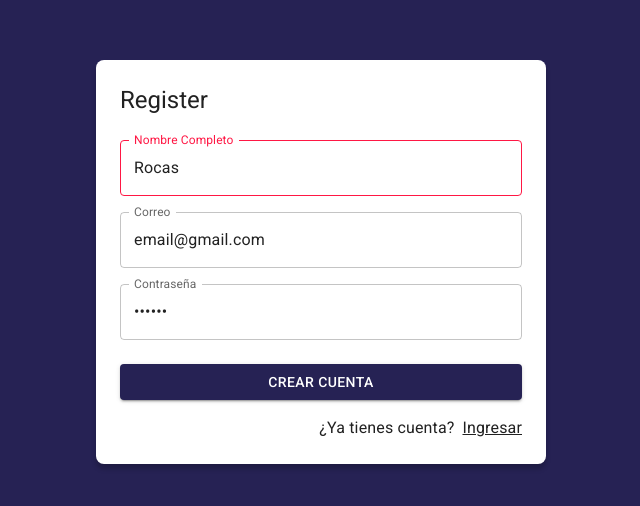
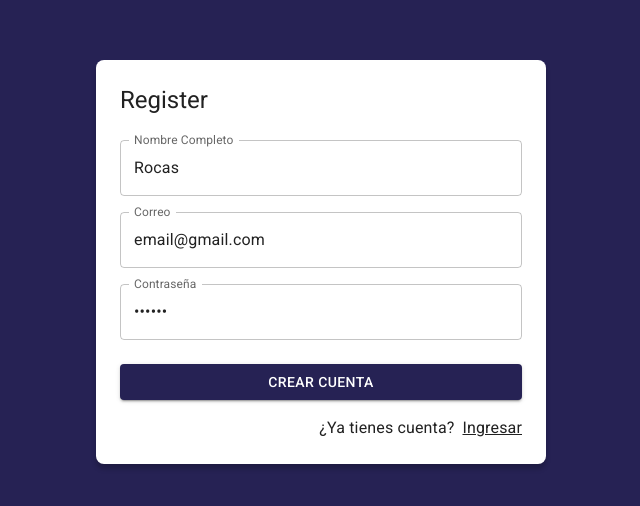
Before and after one commit to RogerCastillo877/vite-journal-app, a React (Vite) app: page /auth/register in a window 1280 px wide. Shown: the part 138-644 px from the top of the page, without its empty margins (319-959 px from the left). Built offline with nearby package versions, Linux system fonts and the light colour scheme.

Commit message:
display errors on screen

```diff
--- a/src/auth/pages/RegisterPage.jsx
+++ b/src/auth/pages/RegisterPage.jsx
@@ -2,6 +2,7 @@
 import { Button, Grid, Link, TextField, Typography } from '@mui/material';
 import { AuthLayout } from '../layout/AuthLayout';
 import { useForm } from '../../hooks';
+import { useState } from 'react';
 
 const formData ={
   email: 'email@gmail.com',
@@ -17,13 +18,13 @@
 
 export const RegisterPage = () => {
 
+  const [formSubmitted, setformSubmitted] = useState(false);
+
   const { displayName, email, password, onInputChange, formState, displayNameValid, emailValid, passwordValid, isFormValid } = useForm( formData, formValidations );
-
-  console.log( displayNameValid );
 
   const onSubmit = ( event ) => {
     event.preventDefault();
-    console.log(formState)
+    setformSubmitted(true);
   }
 
   return (
@@ -39,7 +40,7 @@
               name='displayName'
               value={ displayName }
               onChange={ onInputChange }
-              error={ !displayNameValid }
+              error={ !!displayNameValid && formSubmitted }
               helperText={ displayNameValid }
             />
           </Grid>
@@ -53,6 +54,8 @@
               name='email'
               value={ email }
               onChange={ onInputChange }
+              error={ !!emailValid && formSubmitted }
+              helperText={ emailValid }
             />
           </Grid>
 
@@ -65,6 +68,8 @@
               name='password'
               value={ password }
               onChange={ onInputChange }
+              error={ !!passwordValid && formSubmitted }
+              helperText={ passwordValid }
             />
           </Grid>
 
--- a/src/hooks/useForm.js
+++ b/src/hooks/useForm.js
@@ -1,4 +1,4 @@
-import { useEffect, useState } from 'react';
+import { useEffect, useMemo, useState } from 'react';
 
 export const useForm = ( initialForm = {}, formValidations = {} ) => {
 
@@ -9,6 +9,15 @@
     createValidators()
   }, [ formState ])
 
+  const isFormValid = useMemo( () => {
+
+    for ( const formValue of Object.keys( formValidation ) ) {
+      if( formValidation[formValue] !== null ) return false;
+    }
+
+    return true;
+
+  }, [ formValidation ])
 
   const onInputChange = ({ target }) => {
     const { name, value } = target;
@@ -32,7 +41,7 @@
       formCheckedValues[`${ formField }Valid`] = fn( formState[formField]) ? null : errorMessage;
     }
 
-    setFormValidation( formCheckedValues )
+    setFormValidation( formCheckedValues );
   }
 
   return {
@@ -42,5 +51,6 @@
     onResetForm,
 
     ...formValidation,
+    isFormValid
   }
 }
```
